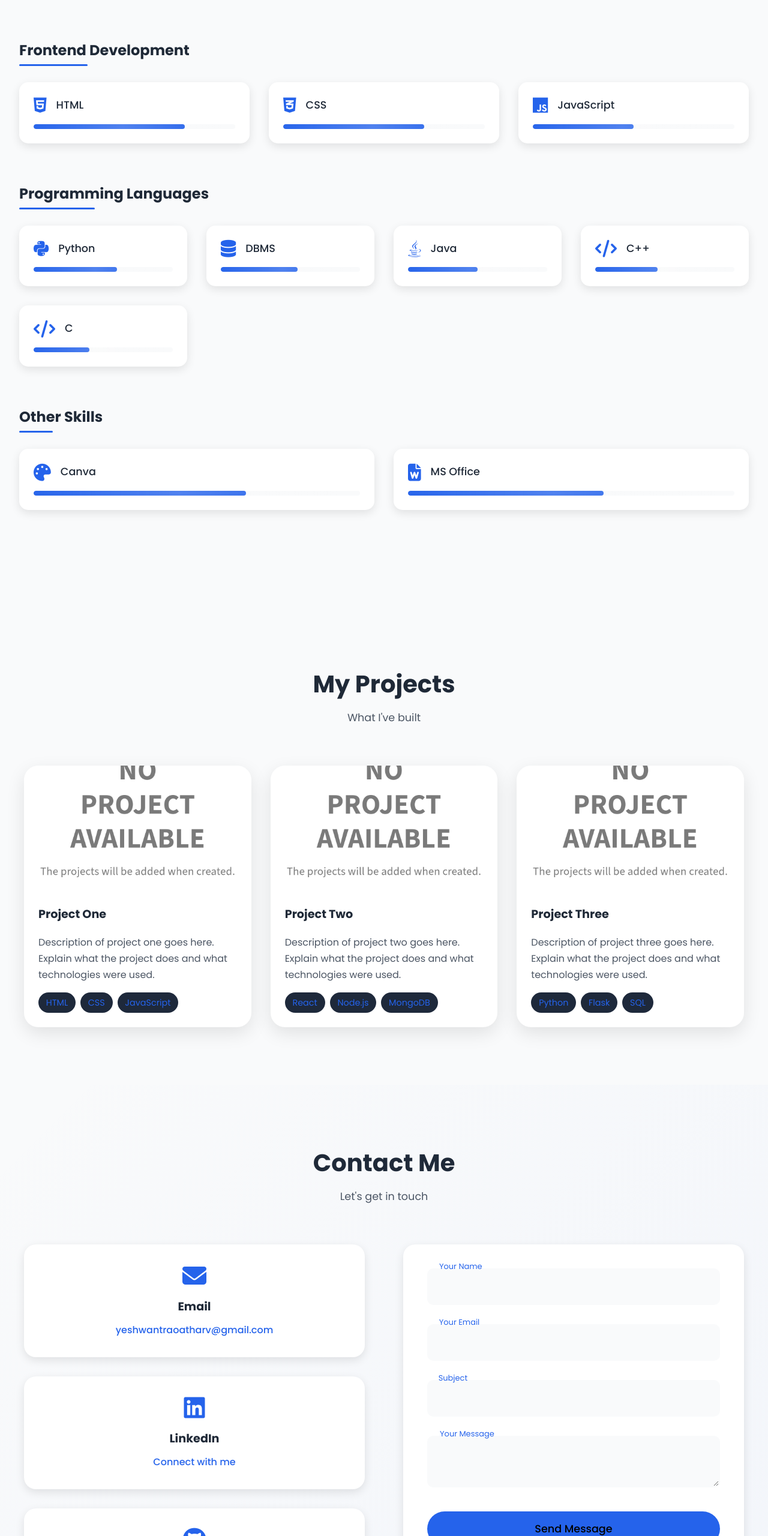
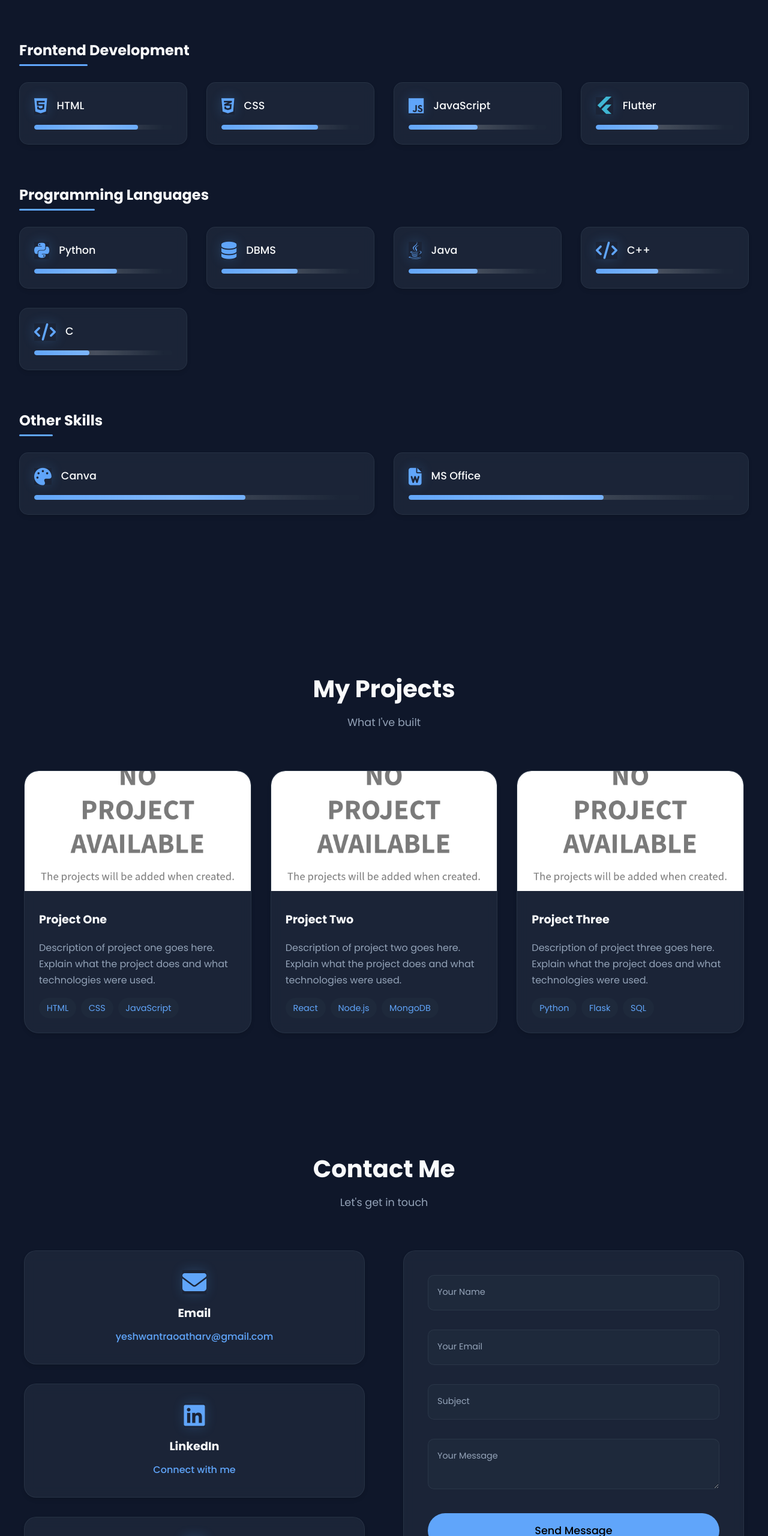
Before and after one commit to asytrao/Portfolio, a plain HTML site: page index.html in a window 1280 px wide. Shown: the part 1940-4500 px from the top of the page at 60% size. Drawn offline with nearby package versions, Linux system fonts and the light colour scheme.

Commit message:
new update

```diff
--- a/index.html
+++ b/index.html
@@ -7,6 +7,7 @@
     <link rel="stylesheet" href="style.css">
     <link rel="stylesheet" href="https://unpkg.com/aos@next/dist/aos.css" />
     <link rel="stylesheet" href="https://cdnjs.cloudflare.com/ajax/libs/font-awesome/6.5.1/css/all.min.css">
+    <link rel="stylesheet" href="https://cdn.jsdelivr.net/gh/devicons/devicon@latest/devicon.min.css">
     <link rel="icon" type="image/x-icon" href="./assets/web-icon.png">
 </head>
 <body>
@@ -24,7 +25,7 @@
                 <a href="#contact">Contact</a>
             </div>
             <div class="theme-toggle" data-aos="fade-down" data-aos-delay="200">
-                <input type="checkbox" class="theme-input" id="theme-toggle">
+                <input type="checkbox" class="theme-input" id="theme-toggle" checked>
                 <label for="theme-toggle" class="theme-label">
                     <i class="fas fa-sun"></i>
                     <i class="fas fa-moon"></i>
@@ -131,6 +132,15 @@
                         </div>
                         <div class="progress-bar">
                             <div class="progress" style="width: 50%"></div>
+                        </div>
+                    </div>
+                    <div class="skill-item">
+                        <div class="skill-info">
+                            <i class="devicon-flutter-plain colored"></i>
+                            <span>Flutter</span>
+                        </div>
+                        <div class="progress-bar">
+                            <div class="progress" style="width: 45%"></div>
                         </div>
                     </div>
                 </div>
@@ -309,19 +319,19 @@
             </div>
             <form class="contact-form" id="contact-form">
                 <div class="form-group">
-                    <input type="text" id="name" name="name" required>
+                    <input type="text" id="name" name="name" placeholder=" " required>
                     <label for="name">Your Name</label>
                 </div>
                 <div class="form-group">
-                    <input type="email" id="email" name="email" required>
+                    <input type="email" id="email" name="email" placeholder=" " required>
                     <label for="email">Your Email</label>
                 </div>
                 <div class="form-group">
-                    <input type="text" id="subject" name="subject" required>
+                    <input type="text" id="subject" name="subject" placeholder=" " required>
                     <label for="subject">Subject</label>
                 </div>
                 <div class="form-group">
-                    <textarea id="message" name="message" required></textarea>
+                    <textarea id="message" name="message" placeholder=" " required></textarea>
                     <label for="message">Your Message</label>
                 </div>
                 <button type="submit" class="btn primary">Send Message</button>
--- a/script.js
+++ b/script.js
@@ -41,7 +41,7 @@ menuBtn.addEventListener('click', () => {
         navLinks.style.top = '100%';
         navLinks.style.left = '0';
         navLinks.style.width = '100%';
-        navLinks.style.background = 'white';
+        navLinks.style.background = document.body.getAttribute('data-theme') === 'dark' ? '#1e293b' : 'white';
         navLinks.style.padding = '1rem';
         navLinks.style.boxShadow = '0 2px 10px rgba(0, 0, 0, 0.1)';
         menuOpen = true;
@@ -111,7 +111,7 @@ scrollToTopBtn.addEventListener('click', () => {
 
 // Initialize EmailJS
 (function() {
-    emailjs.init("YOUR_PUBLIC_KEY"); // Replace with your EmailJS public key
+    emailjs.init("aVhWsX56q683t5MeP");
 })();
 
 // Form handling
@@ -137,15 +137,15 @@ contactForm.addEventListener('submit', (e) => {
 
     // Send email using EmailJS
     emailjs.send(
-        'YOUR_SERVICE_ID', // Replace with your EmailJS service ID
-        'YOUR_TEMPLATE_ID', // Replace with your EmailJS template ID
+        'service_q6skxxr',
+        'template_gy6ehzo',
         {
             from_name: formData.name,
             from_email: formData.email,
             subject: formData.subject,
             message: formData.message,
-            to_name: 'Atharv', // Your name
-            to_email: 'yeshwantraoatharv@gmail.com' // Your email
+            to_name: 'Atharv',
+            to_email: 'yeshwantraoatharv@gmail.com'
         }
     ).then(
         function(response) {
@@ -227,10 +227,10 @@ projectCards.forEach(card => {
 
 // Theme Switcher
 const themeToggle = document.querySelector('#theme-toggle');
-const body = document.querySelector('body');
+const body = document.body;
 
-// Check for saved theme preference
-const savedTheme = localStorage.getItem('theme') || 'light';
+// Check for saved theme preference, default to dark
+const savedTheme = localStorage.getItem('theme') || 'dark';
 body.setAttribute('data-theme', savedTheme);
 themeToggle.checked = savedTheme === 'dark';
 
--- a/style.css
+++ b/style.css
@@ -52,13 +52,27 @@
 [data-theme="dark"] .form-group textarea {
     background: #1e293b;
     border: 1px solid var(--border-color);
-    color: var(--text-dark);
+    color: #f9fafb;  /* Light text color for dark mode */
+}
+
+[data-theme="dark"] .form-group label {
+    color: #94a3b8;  /* Lighter text for better visibility */
 }
 
 [data-theme="dark"] .form-group input:focus,
 [data-theme="dark"] .form-group textarea:focus {
     border-color: var(--primary-color);
     box-shadow: 0 0 0 3px rgba(96, 165, 250, 0.1);
+    background: #1e293b;  /* Keep dark background when focused */
+}
+
+[data-theme="dark"] .form-group input:focus + label,
+[data-theme="dark"] .form-group textarea:focus + label,
+[data-theme="dark"] .form-group input:not(:placeholder-shown) + label,
+[data-theme="dark"] .form-group textarea:not(:placeholder-shown) + label {
+    color: var(--primary-color);
+    background-color: #1e293b;
+    padding: 0 5px;
 }
 
 [data-theme="dark"] .btn.primary {
@@ -106,7 +120,7 @@
 [data-theme="dark"] .menu-btn__burger,
 [data-theme="dark"] .menu-btn__burger::before,
 [data-theme="dark"] .menu-btn__burger::after {
-    background: var(--text-dark);
+    background: #f9fafb;  /* Light color for dark theme */
 }
 
 /* Update existing styles to use CSS variables */
@@ -126,8 +140,14 @@
 
 .form-group input,
 .form-group textarea {
-    background: var(--bg-light);
-    border: 1px solid var(--border-color);
+    width: 100%;
+    padding: 1rem;
+    border: 2px solid transparent;
+    border-radius: 10px;
+    font-size: 1rem;
+    transition: var(--transition);
+    background: var(--bg-white);
+    color: var(--text-dark);
 }
 
 .btn.primary {
@@ -1017,12 +1037,12 @@ body {
 .form-group textarea {
     width: 100%;
     padding: 1rem;
-    background: var(--bg-light);
     border: 2px solid transparent;
     border-radius: 10px;
     font-size: 1rem;
+    transition: var(--transition);
+    background: var(--bg-white);
     color: var(--text-dark);
-    transition: var(--transition);
 }
 
 .form-group input:focus,
@@ -1157,6 +1177,17 @@ footer {
         flex-direction: column;
         gap: 1rem;
         text-align: center;
+    }
+
+    /* Hide scroll indicator on mobile */
+    .scroll-indicator {
+        display: none;
+    }
+
+    /* Hide custom cursor on mobile */
+    .cursor,
+    .cursor-follower {
+        display: none;
     }
 }
 
```
